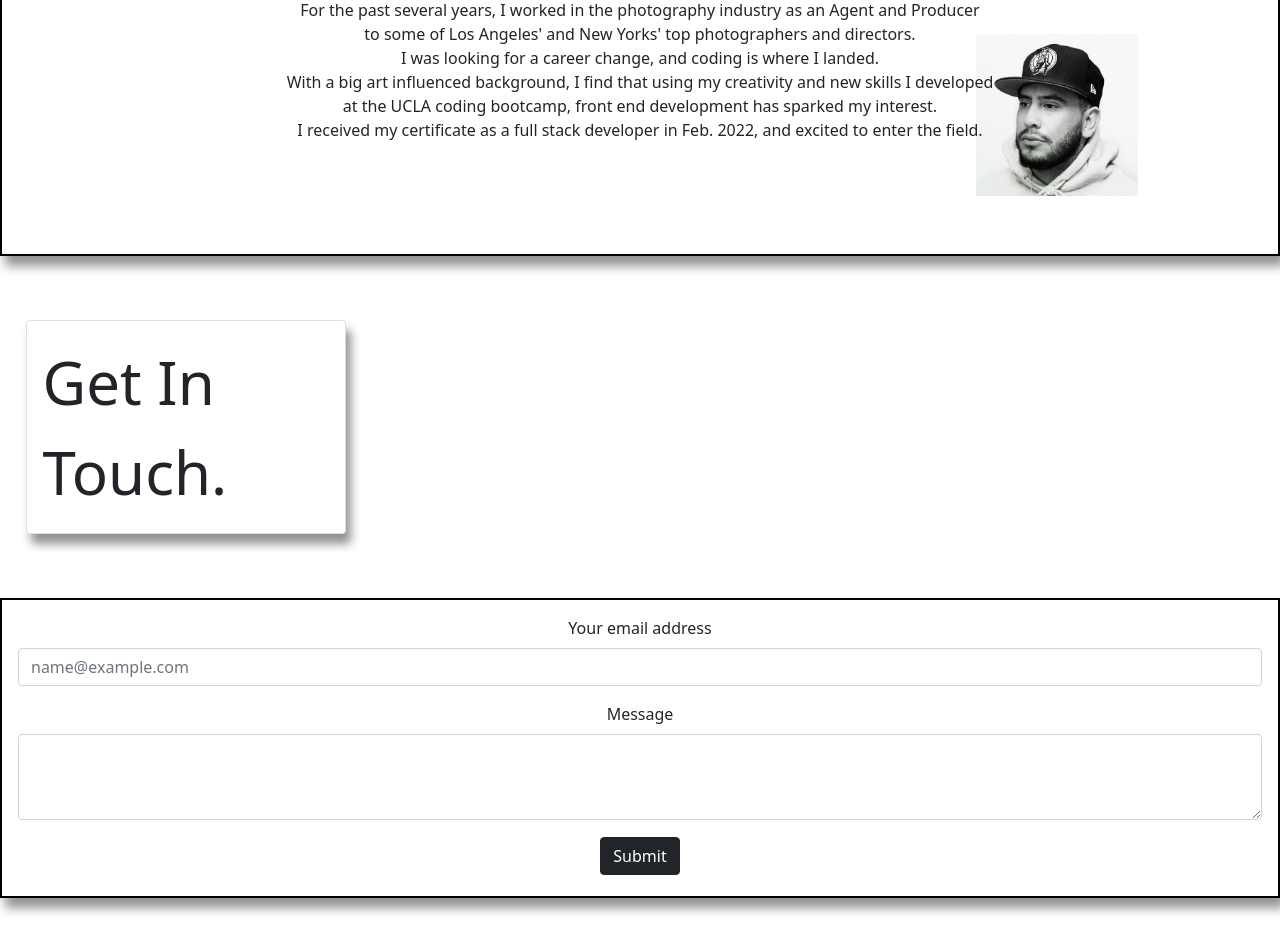
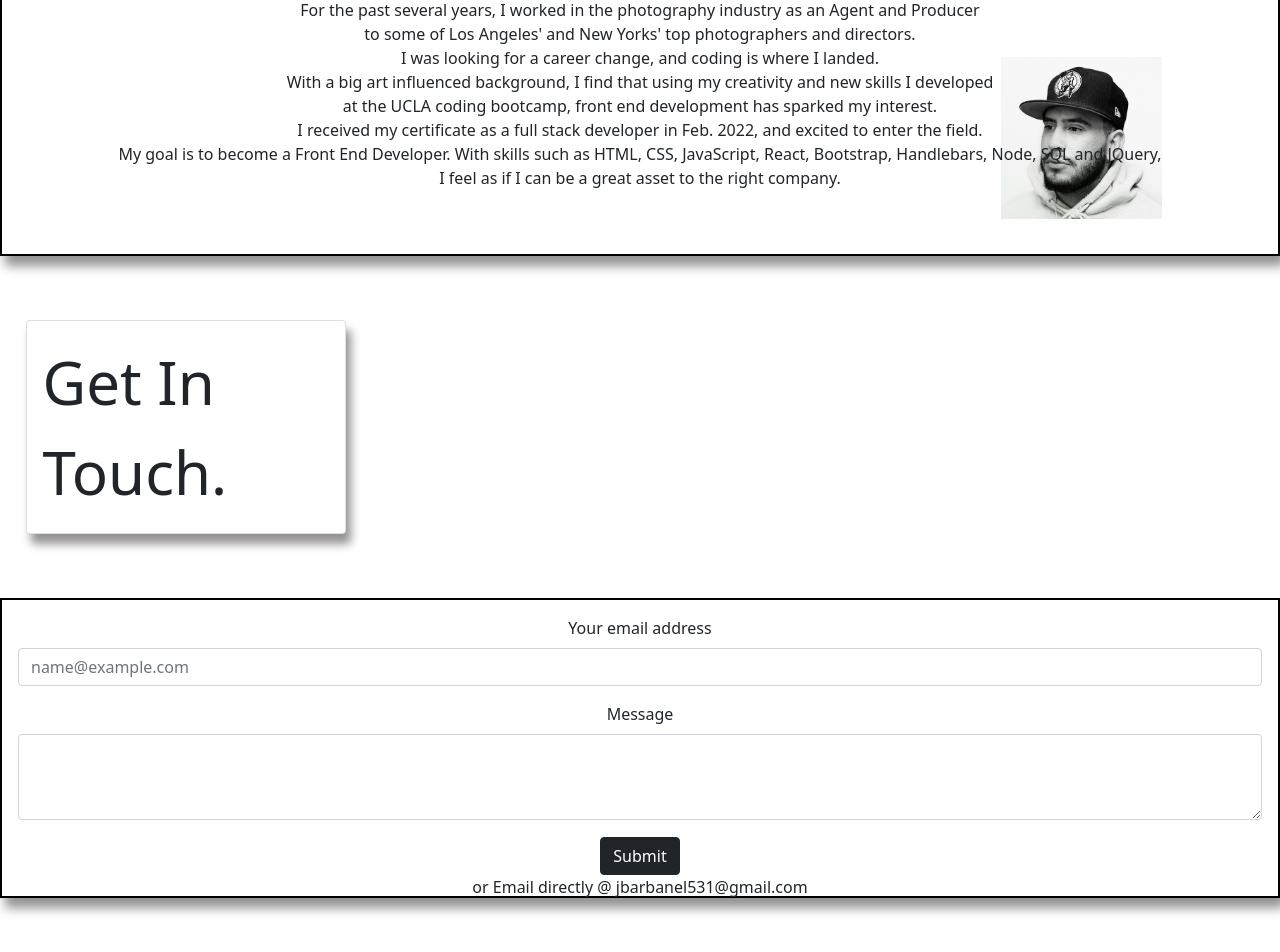
Before and after one commit to JayBarbanel/JayBarbanel_React_Portfolio, a React (Create React App) app: page / in a window 1280 px wide. Shown: the part 3226-4178 px from the top of the page. Built offline with nearby package versions, Linux system fonts and the light colour scheme.

Commit message:
updated about me section, added email to bottom of get in touch section.

```diff
--- a/src/components/About.js
+++ b/src/components/About.js
@@ -13,7 +13,9 @@ function About (){
     I was looking for a career change, and coding is where I landed.  <br/>
     With a big art influenced background, I find that using my creativity and new skills I developed <br/>
     at the UCLA coding bootcamp, front end development has sparked my interest.  <br/>
-    I received my certificate as a full stack developer in Feb. 2022, and excited to enter the field.  </p>
+    I received my certificate as a full stack developer in Feb. 2022, and excited to enter the field. <br/>
+    My goal is to become a Front End Developer.  With skills such as HTML, CSS, JavaScript, React, Bootstrap, Handlebars, Node, SQL and JQuery,<br/>
+    I feel as if I can be a great asset to the right company.  </p>
     <img src={img} class="avatar" alt="avatar"/>
   </div>
 </div>
--- a/src/components/Touch.js
+++ b/src/components/Touch.js
@@ -15,6 +15,7 @@ function Touch () {
                      <label for="exampleFormControlTextarea1" class="form-label">Message</label>
                      <textarea class="form-control" id="exampleFormControlTextarea1" rows="3"></textarea>
                      <button id="sub-btn"type="button" class="btn btn-dark">Submit</button>
+                     <p>or Email directly @ jbarbanel531@gmail.com</p>
                 </div>
 
             </div>
--- a/src/components/Warzone.css
+++ b/src/components/Warzone.css
@@ -46,8 +46,8 @@
 .avatar{
     width:13%;
     float: right;
-    margin-right: 10%;
-    margin-top: -10%;
+    margin-right: 8%;
+    margin-top: -12%;
 }
 
 
```
